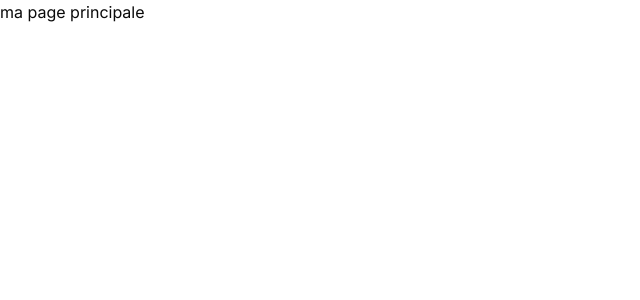
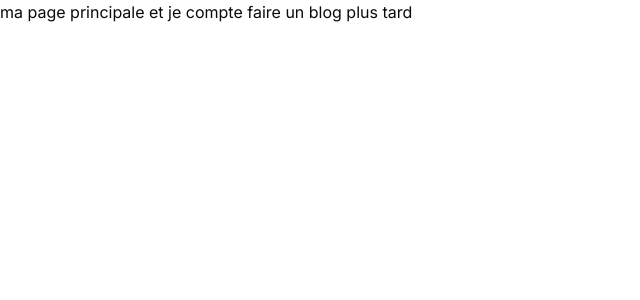
Before and after one commit to lilkaLePro/kali-space-portfolio, a Next.js app: page / in a window 1280 px wide. Shown: the top 300 px of the page, without its empty margins (0-640 px from the left). Built offline with nearby package versions, Linux system fonts and the light colour scheme.

Commit message:
add text

```diff
--- a/app/page.tsx
+++ b/app/page.tsx
@@ -1,5 +1,5 @@
 import Image from 'next/image'
 
 export default function Home() {
-  return <div> ma page principale</div>
+  return <div> ma page principale et je compte faire un blog plus tard</div>
 }
```
